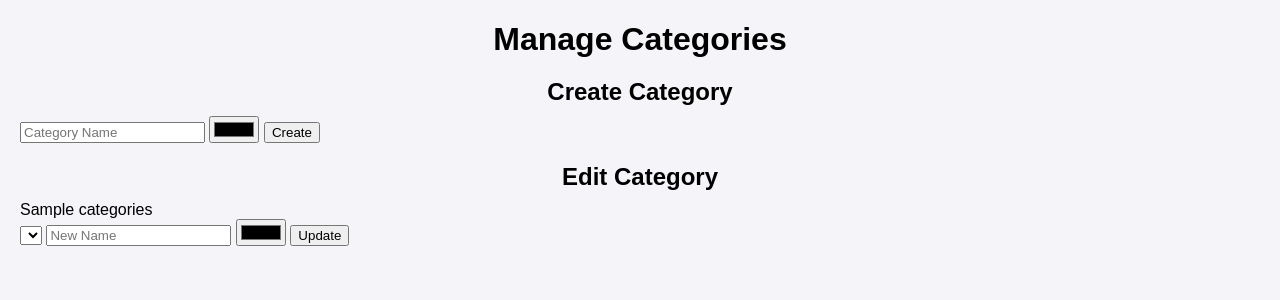
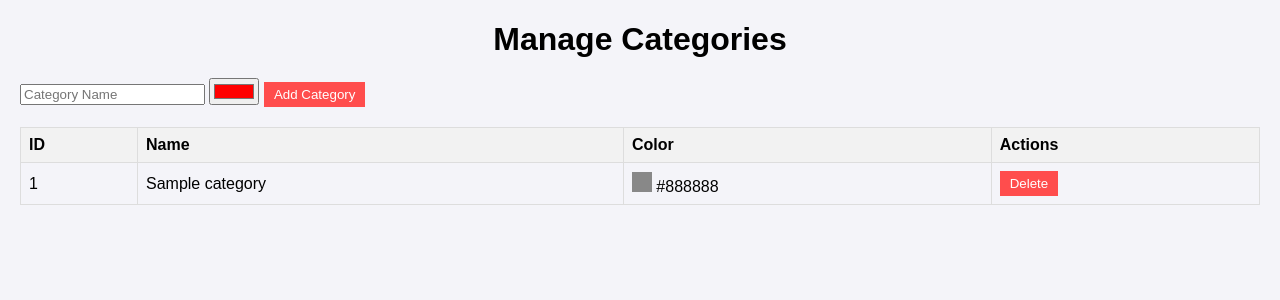
Before and after one commit to malkir23/diary, a Python web app: template backend/templates/categories.html in a window 1280 px wide. Shown: the top 300 px of the page. Run offline with Jinja, Linux system fonts and the light colour scheme; the template is opened without the code that fills it: most values are stand-ins (such as "Sample title", 1, 10 or a date in 2020); lists and menus that the app fills with data are empty.

Commit message:
add table for category

```diff
--- a/backend/static/css/u4u.css
+++ b/backend/static/css/u4u.css
@@ -112,3 +112,32 @@
 			max-width: 100%;
 	}
 }
+
+
+table {
+	width: 100%;
+	border-collapse: collapse;
+	margin: 20px 0;
+}
+
+table th, table td {
+	border: 1px solid #ddd;
+	padding: 8px;
+	text-align: left;
+}
+
+table th {
+	background-color: #f2f2f2;
+}
+
+button {
+	padding: 5px 10px;
+	background-color: #ff4d4d;
+	color: white;
+	border: none;
+	cursor: pointer;
+}
+
+button:hover {
+	background-color: #e60000;
+}
--- a/backend/templates/categories.html
+++ b/backend/templates/categories.html
@@ -1,44 +1,47 @@
 <!DOCTYPE html>
 <html lang="en">
-  <head>
-    <meta charset="UTF-8" />
-    <meta name="viewport" content="width=device-width, initial-scale=1.0" />
+<head>
+    <meta charset="UTF-8">
+    <meta name="viewport" content="width=device-width, initial-scale=1.0">
     <title>Manage Categories</title>
-    <link rel="stylesheet" href="/static/css/u4u.css" />
-  </head>
-  <body>
+    <link rel="stylesheet" href="/static/css/u4u.css">
+    <script src="/static/js/categories.js" defer></script>
+</head>
+<body>
     <h1>Manage Categories</h1>
 
-    <div class="form-container">
-      <h2>Create Category</h2>
-      <form id="create-category-form">
-        <input
-          type="text"
-          id="new-category-name"
-          placeholder="Category Name"
-          required
-        />
-        <input type="color" id="new-category-color" required />
-        <button type="submit">Create</button>
-      </form>
-    </div>
+    <!-- Form to add a new category -->
+    <form id="add-category-form" action="/categories" method="post">
+        <input type="text" name="name" placeholder="Category Name" required>
+        <input type="color" name="color" value="#ff0000" required>
+        <button type="submit">Add Category</button>
+    </form>
 
-    <div class="form-container">
-      <h2>Edit Category</h2>
-			{{ categories }}
-      <form id="edit-category-form">
-        <select id="edit-category-id"></select>
-        <input
-          type="text"
-          id="edit-category-name"
-          placeholder="New Name"
-          required
-        />
-        <input type="color" id="edit-category-color" required />
-        <button type="submit">Update</button>
-      </form>
-    </div>
-
-    <script src="/static/js/categories.js"></script>
-  </body>
+    <!-- Table to display existing categories -->
+    <table>
+        <thead>
+            <tr>
+                <th>ID</th>
+                <th>Name</th>
+                <th>Color</th>
+                <th>Actions</th>
+            </tr>
+        </thead>
+        <tbody>
+            {% for category in categories %}
+            <tr>
+                <td>{{ category.id }}</td>
+                <td>{{ category.name }}</td>
+                <td>
+                    <span style="display:inline-block; width:20px; height:20px; background-color:{{ category.color }};"></span>
+                    {{ category.color }}
+                </td>
+                <td>
+                    <button onclick="deleteCategory({{ category.id }})">Delete</button>
+                </td>
+            </tr>
+            {% endfor %}
+        </tbody>
+    </table>
+</body>
 </html>
```
